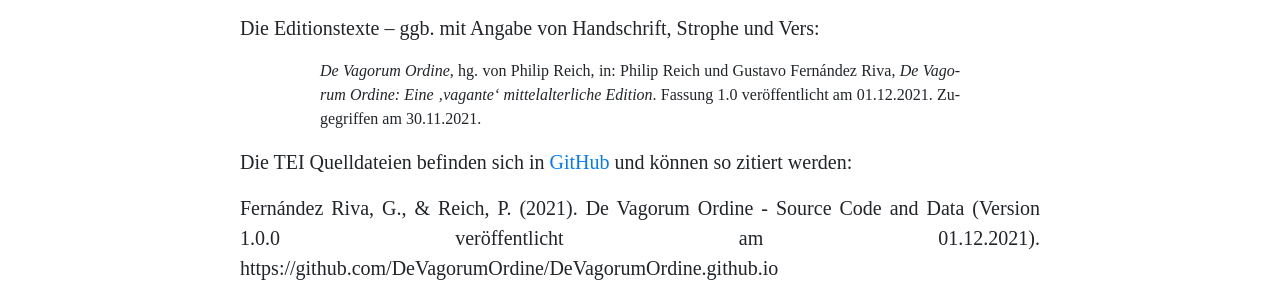
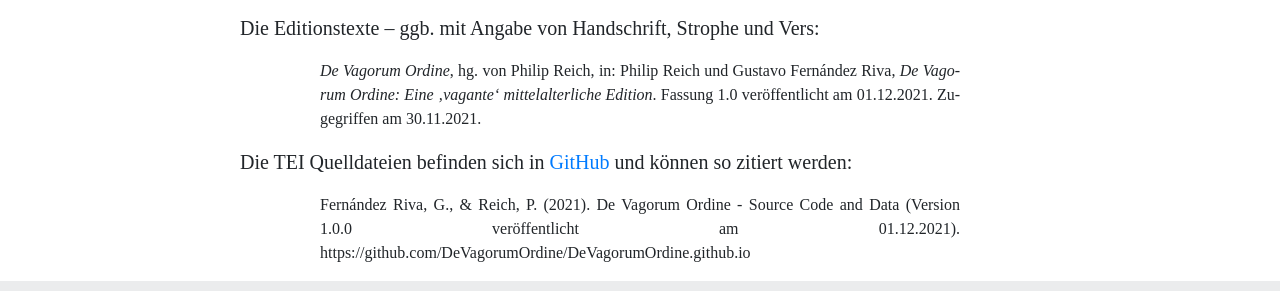
Before and after one commit to DeVagorumOrdine/DeVagorumOrdine.github.io, a website built with Parcel: page dev/lizenz.html in a window 1280 px wide. Shown: the part 757-1048 px from the top of the page. Built offline with nearby package versions, Linux system fonts and the light colour scheme; files whose address does not match are found by name; a web font is replaced by a local one.

Commit message:
Formatierungsdetail

```diff
--- a/dev/lizenz.html
+++ b/dev/lizenz.html
@@ -48,8 +48,8 @@
           <blockquote><em>De Vagorum Ordine</em>, hg. von Philip Reich, in: Philip Reich und Gustavo Fernández Riva, <em>De Vagorum Ordine: Eine ‚vagante‘ mittelalterliche Edition</em>. Fassung 1.0 veröffentlicht am 01.12.2021. Zugegriffen am <span class="current-date"></span>.</blockquote>
 
           <p>Die TEI Quelldateien befinden sich in <a href="https://github.com/DeVagorumOrdine/DeVagorumOrdine.github.io">GitHub</a> und können so zitiert werden:</p>
-          <p>
-          Fernández Riva, G., & Reich, P. (2021). De Vagorum Ordine - Source Code and Data (Version 1.0.0 veröffentlicht am 01.12.2021). https://github.com/DeVagorumOrdine/DeVagorumOrdine.github.io </p>
+          <blockquote>
+          Fernández Riva, G., & Reich, P. (2021). De Vagorum Ordine - Source Code and Data (Version 1.0.0 veröffentlicht am 01.12.2021). https://github.com/DeVagorumOrdine/DeVagorumOrdine.github.io </blockquote>
               </div>
 
 
```
Also changed, not shown: docs/lizenz.html (+1 -1 lines).
